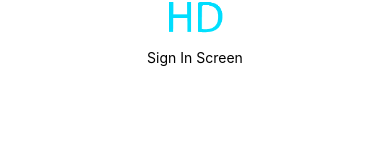
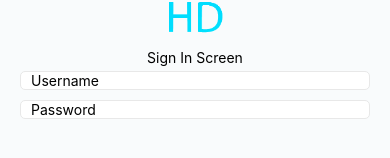
Before and after one commit to henry-doan/react-native-auth, a React Native app: screen / in a window 390 px wide. Shown: the part 224-382 px from the top of the page. Built offline with nearby package versions, Linux system fonts and the light colour scheme.

Commit message:
custom inputs

```diff
--- a/App.js
+++ b/App.js
@@ -25,6 +25,7 @@ const App = () => {
 const styles = StyleSheet.create({
   root: {
     flex: 1,
+    backgroundColor: '#F9FBFC',
   }
 });
 
--- /dev/null
+++ b/src/components/CustomInputs/CustomInput.js
@@ -0,0 +1,33 @@
+import React from 'react';
+import { View, Text, TextInput, StyleSheet } from 'react-native';
+
+const CustomInput = ({ value, setValue, placeholder, secureTextEntry }) => {
+  return(
+    <View style={styles.container}>
+      <TextInput
+        value={value}
+        onChangeText={setValue}
+        placeholder={placeholder}
+        style={styles.input}
+        secureTextEntry={secureTextEntry}
+      />
+    </View>
+  )
+}
+
+const styles = StyleSheet.create({
+  container: {
+    backgroundColor: 'white',
+    width: '100%',
+    borderColor: '#E8E8E8',
+    borderWidth: 1,
+    borderRadius: 5,
+    paddingHorizontal: 10,
+    marginVertical: 5,
+  },
+  input: {
+    minHeight: '5%',
+  },
+});
+
+export default CustomInput;
--- /dev/null
+++ b/src/components/CustomInputs/index.js
@@ -0,0 +1 @@
+export { default } from './CustomInput';
--- a/src/screens/SignInScreen/SignInScreen.js
+++ b/src/screens/SignInScreen/SignInScreen.js
@@ -1,14 +1,32 @@
-import React from 'react';
+import React, { useState } from 'react';
 import { View, Text, Image, StyleSheet, useWindowDimensions } from 'react-native';
 import Logo from '../../../assets/images/Logo.png';
+import CustomInput from '../../components/CustomInputs';
 
 const SignInScreen = () => {
+  const [username, setUsername] = useState('');
+  const [password, setPassword] = useState('');
   const { height } = useWindowDimensions();
 
   return (
     <View style={styles.root}>
-      <Image source={Logo} style={[styles.logo, { height: height * 0.3}]} resizeMode="contain" />
+      <Image
+        source={Logo}
+        style={[styles.logo, { height: height * 0.3}]}
+        resizeMode="contain"
+      />
       <Text>Sign In Screen</Text>
+      <CustomInput
+        placeholder="Username"
+        value={username}
+        setValue={setUsername}
+      />
+      <CustomInput
+        placeholder="Password"
+        value={password}
+        setValue={setPassword}
+        secureTextEntry
+      />
     </View>
   )
 }
```
